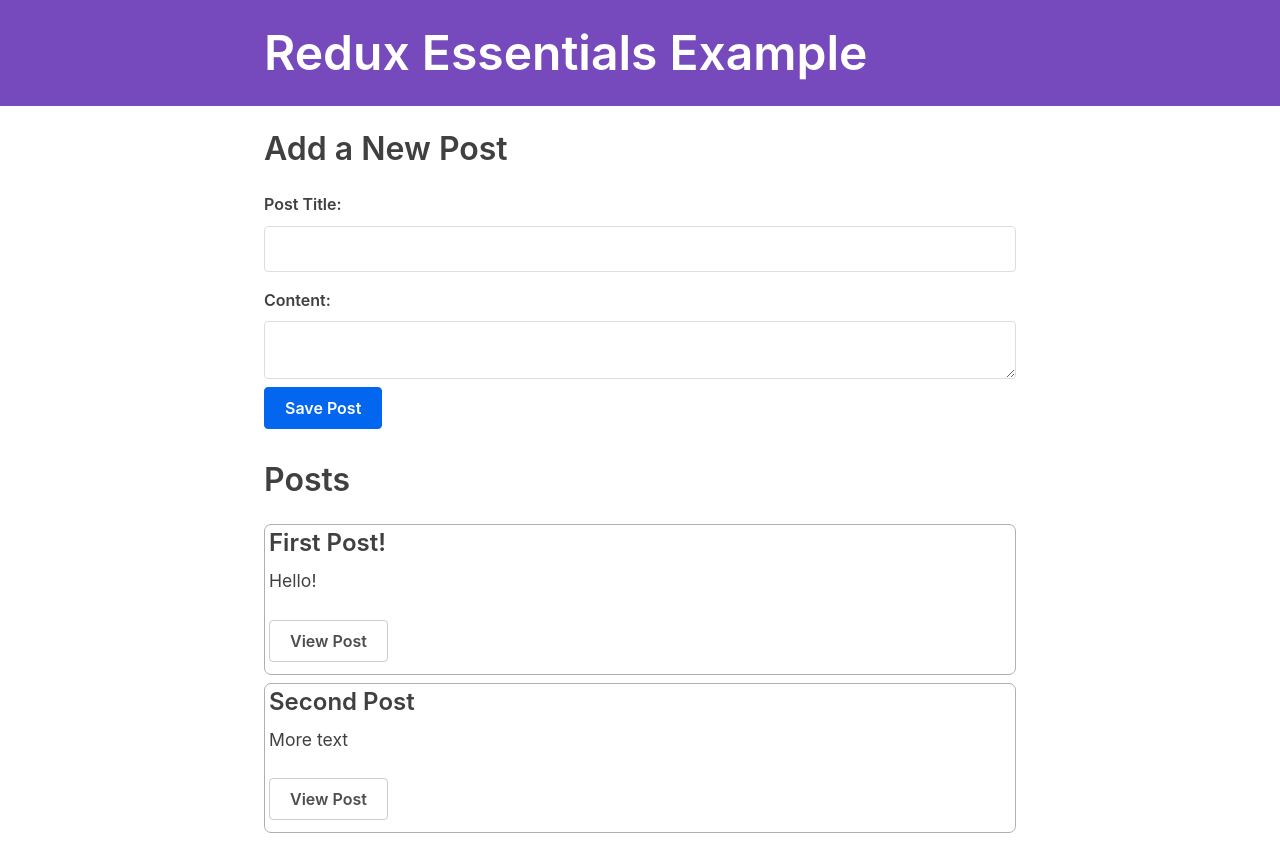
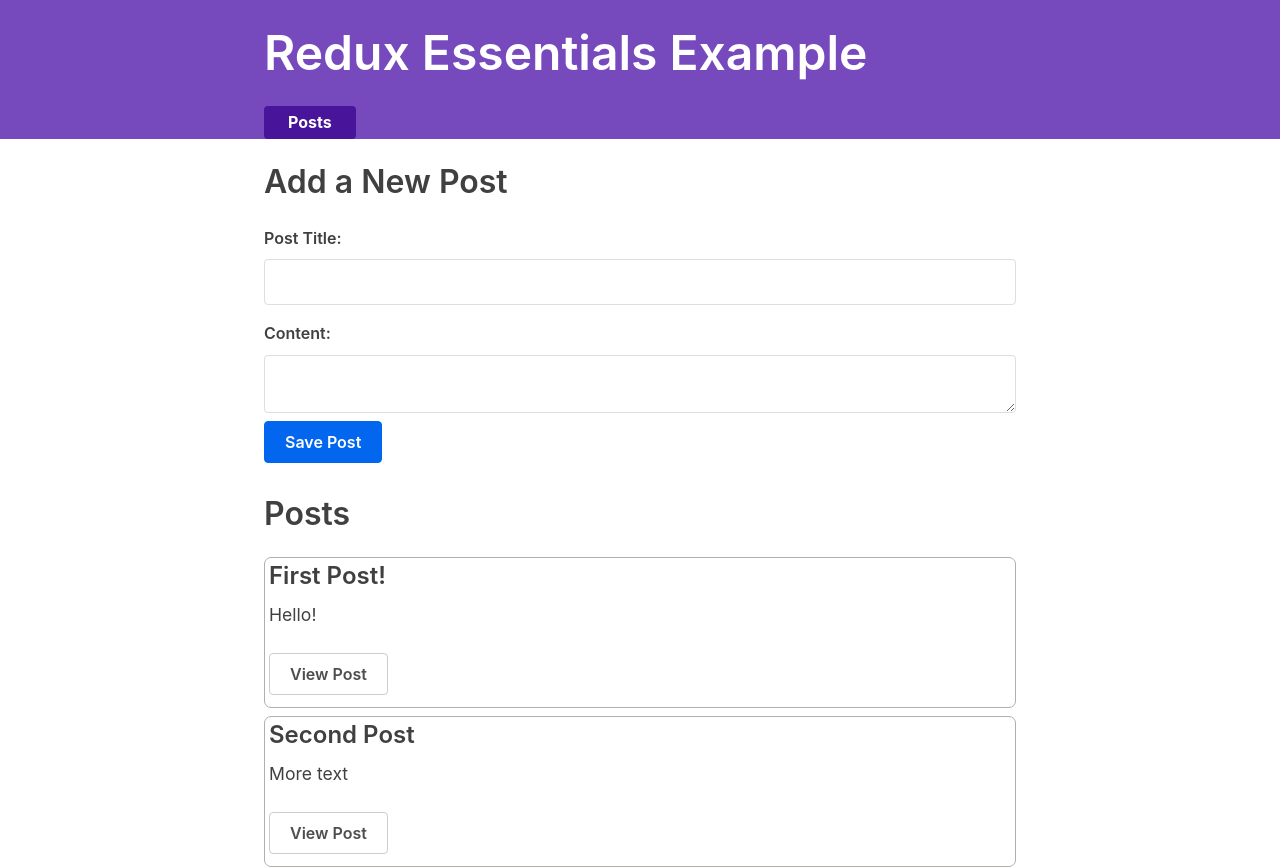
Before and after one commit to JonasBne/redux-essentials-tutorial-app, a React (Create React App) app: page / in a window 1280 px wide. Before the commit the page ends 833 px from the top, so only its background shows below. Built offline with nearby package versions, Linux system fonts and the light colour scheme; what @mswjs/data, mock-socket, txtgen would draw is missing.

Commit message:
refactor: added link back to posts in navbar

```diff
--- a/src/app/Navbar.js
+++ b/src/app/Navbar.js
@@ -1,4 +1,5 @@
 import React from 'react'
+import { Link } from 'react-router-dom'
 
 export const Navbar = () => {
   return (
@@ -7,7 +8,9 @@
         <h1>Redux Essentials Example</h1>
 
         <div className="navContent">
-          <div className="navLinks"></div>
+          <div className="navLinks">
+            <Link to={'/posts'}>Posts</Link>
+          </div>
         </div>
       </section>
     </nav>
```
